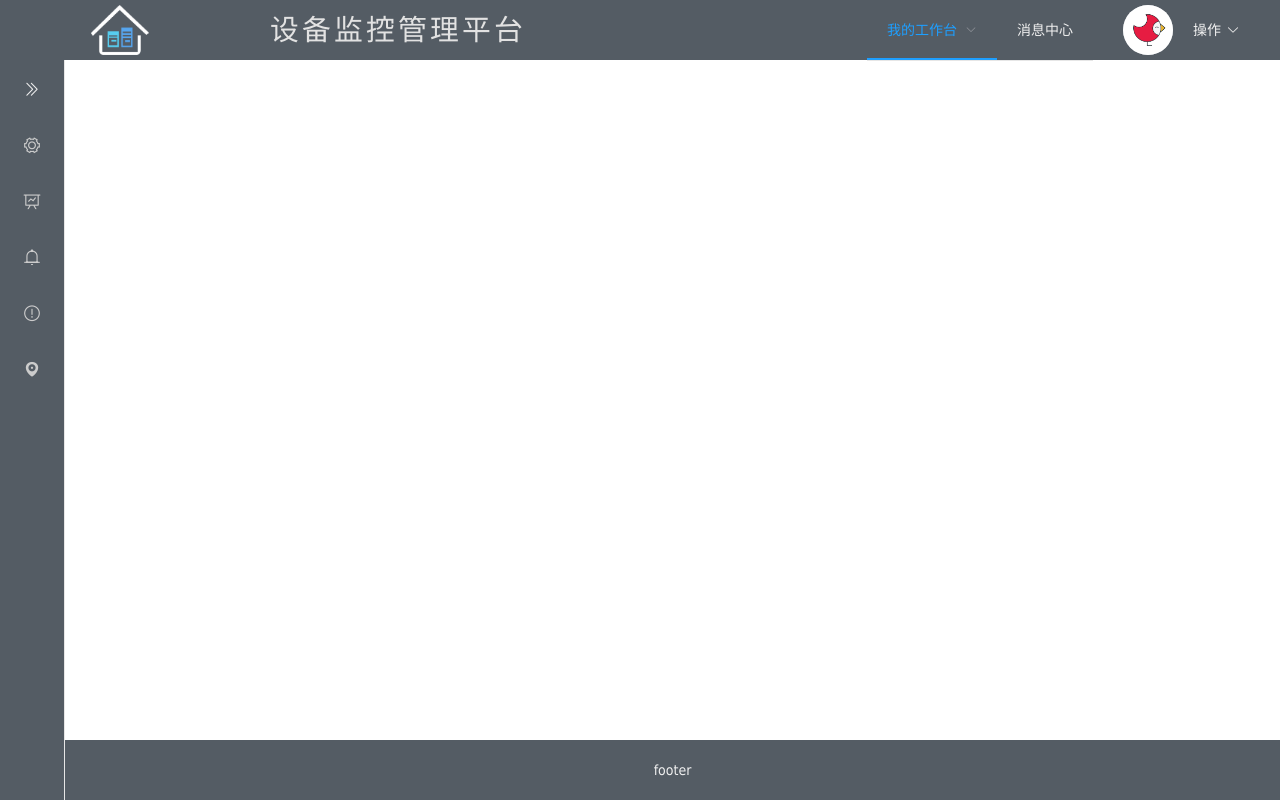
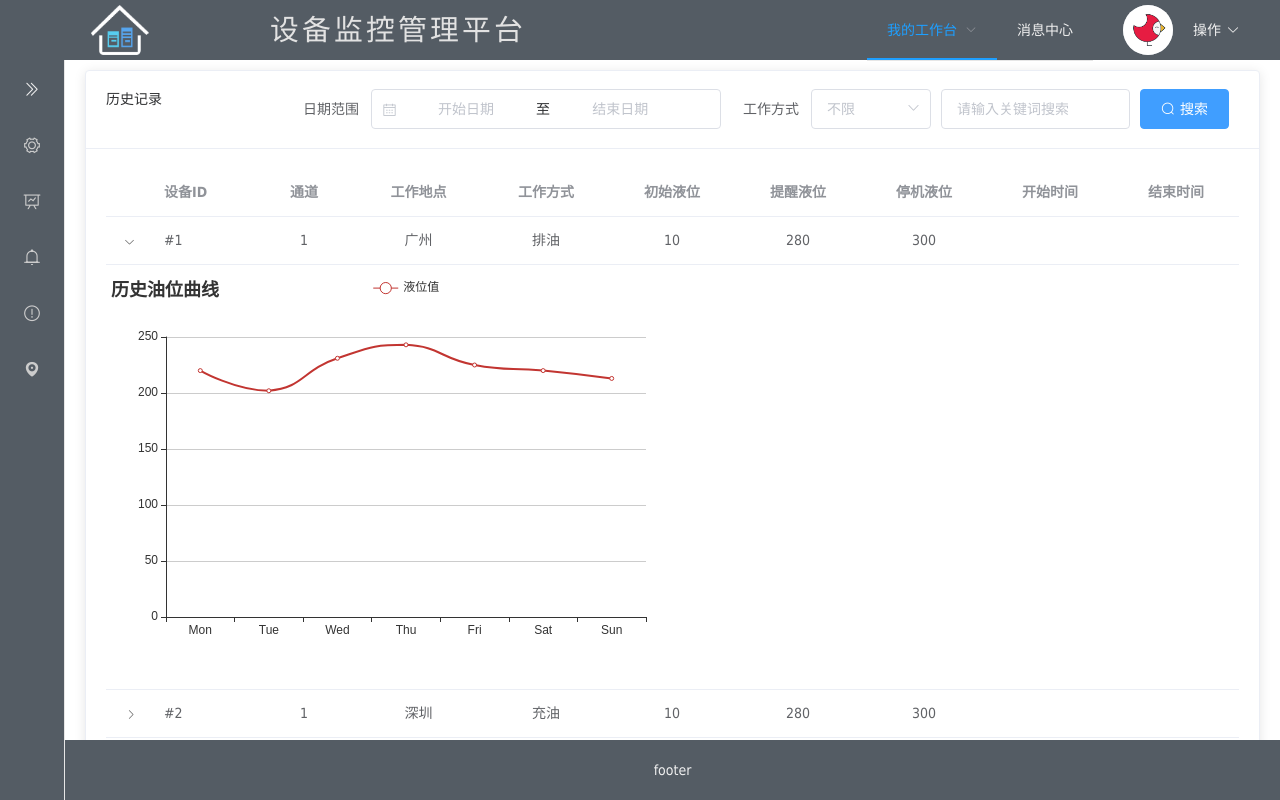
Before and after one commit to zylx/Vue-Element, a Vue app: page /dev/historyEvents in a window 1280 px wide. Built offline with nearby package versions, Linux system fonts and the light colour scheme.

Commit message:
完善手机配置页面，另编写历史记录页面，待完善

```diff
--- a/src/components/dev/Management.vue
+++ b/src/components/dev/Management.vue
@@ -22,11 +22,11 @@
             @click="$emit('devConfEdit', {index: scope.$index, row: scope.row})"
             style="margin-right: 5px;">编辑</el-button>
           <el-popconfirm
-            icon="el-icon-info"
-            iconColor="#e6a23c"
             title="确定要删除该配置吗？"
             confirmButtonText='确定'
             cancelButtonText='取消'
+            icon="el-icon-info"
+            iconColor="#e6a23c"
             @onConfirm="$emit('devConfDelete', {index: scope.$index, row: scope.row})"
           >
             <el-button
--- a/src/pages/AlarmConfig.vue
+++ b/src/pages/AlarmConfig.vue
@@ -3,7 +3,14 @@
     <el-card class="box-card">
       <div slot="header" class="clearfix">
         <span>手机配置</span>
-        <el-button @click="addPhone" type="success" size="small" style="float: right;">添加手机号</el-button>
+        <el-popover
+        placement="left"
+        title="提示"
+        trigger="manual"
+        content="最多可添加10个手机号码！"
+        v-model="popoverShow">
+        <el-button slot="reference" @click="addPhone" type="success" size="small" style="float: right;">添加手机号</el-button>
+      </el-popover>
       </div>
       <el-form :model="confForm" ref="confForm" inline label-width="100px">
         <div>
@@ -43,6 +50,7 @@
   export default {
     data() {
       return {
+        popoverShow: false,
         confForm: {
           phones: [{
             value: ''
@@ -54,7 +62,8 @@
       onSubmit(formName) {
         this.$refs[formName].validate((valid) => {
           if (valid) {
-            alert('submit!');
+            console.log(this.confForm.phones);
+            console.log(this.$refs[formName]);
           } else {
             console.log('error submit!!');
             return false;
@@ -71,20 +80,23 @@
         }
       },
       addPhone() {
-        this.confForm.phones.push({
-          value: '',
-          key: Date.now()
-        });
+        if(this.confForm.phones.length < 10){
+          this.confForm.phones.push({
+            value: '',
+            key: Date.now()
+          });
+          this.popoverShow = false;
+        } else {
+          this.popoverShow = !this.popoverShow;
+        }
       },
       validatePhone(rule, value, callback) {
-        console.log("validatePhone -> value", value)
         if (value === '') {
-          callback(new Error('手机号不能为空'));
+          callback(new Error('手机号不能为空！'));
         } else {
-          // if (this.phones.checkPass !== '') {
-          //   this.$refs.ruleForm.validateField('checkPass');
-          // }
-          callback();
+          if (!(/^[1][3,4,5,7,8,9][0-9]{9}$/.test(value))) {
+            callback(new Error('手机号格式不正确！'));
+          }
         }
       }
     }
--- a/src/pages/HistoryEvents.vue
+++ b/src/pages/HistoryEvents.vue
@@ -0,0 +1,169 @@
+<template>
+  <div>
+    <el-card>
+      <div slot="header" class="header">
+        <span>历史记录</span>
+        <el-form ref="searchForm" :model="searchForm" inline label-width="80px">
+          <el-form-item label="日期范围">
+            <el-date-picker
+              v-model="searchForm.dateValue"
+              type="daterange"
+              align="left"
+              unlink-panels
+              range-separator="至"
+              start-placeholder="开始日期"
+              end-placeholder="结束日期"
+              :picker-options="searchForm.pickerOptions">
+            </el-date-picker>
+          </el-form-item>
+          <el-form-item label="工作方式">
+            <el-select v-model="searchForm.workWay" placeholder="不限" style="width: 120px;">
+              <el-option label="不限" value=""></el-option>
+              <el-option label="充油" value="0"></el-option>
+              <el-option label="排油" value="1"></el-option>
+            </el-select>
+          </el-form-item>
+          <el-form-item>
+            <el-input v-model="searchForm.key" placeholder="请输入关键词搜索"></el-input>
+          </el-form-item>
+          <el-form-item>
+            <el-button type="primary" icon="el-icon-search">搜索</el-button>
+          </el-form-item>
+        </el-form>
+      </div>
+      <el-table
+        :data="tableData"
+        style="width: 100%"
+        row-key="devId"
+        :expand-row-keys="['#1']"
+      >
+        <el-table-column type="expand">
+          <template slot-scope="props">
+            <chart ref="chart" :options="chartOptions" :auto-resize="true"></chart>
+          </template>
+        </el-table-column>
+        <el-table-column prop="devId" label="设备ID" width="100"></el-table-column>
+        <el-table-column prop="channel" label="通道" width="100" align="center"></el-table-column>
+        <el-table-column prop="location" label="工作地点" align="center"></el-table-column>
+        <el-table-column prop="workWay" label="工作方式" align="center" :formatter="workWayFormat"></el-table-column>
+        <el-table-column prop="liquidValue" label="初始液位" align="center"></el-table-column>
+        <el-table-column prop="warnDistance" label="提醒液位" align="center"></el-table-column>
+        <el-table-column prop="stopDistance" label="停机液位" align="center"></el-table-column>
+        <el-table-column prop="remainTime" label="开始时间" align="center"></el-table-column>
+        <el-table-column prop="updateTime" label="结束时间" align="center"></el-table-column>
+      </el-table>
+    </el-card>
+  </div>
+</template>
+
+<script>
+export default {
+  name: "DevMgt",
+  data() {
+    return {
+      searchForm: {
+        key: '',
+        woekWay: '',
+        dateValue: '',
+        pickerOptions: {
+          shortcuts: [
+            this.setRangeDate('最近一周', 7),
+            this.setRangeDate('最近一个月', 30),
+            this.setRangeDate('最近两个月', 60),
+            this.setRangeDate('最近三个月', 90),
+            this.setRangeDate('最近半年', 183),
+            this.setRangeDate('最近一年', 366)
+          ]
+        }
+      },
+      tableData: [
+        {
+          devId: '#1',
+          channel: 1,
+          location: '广州',
+          workWay: 1,
+          liquidValue: 10,
+          jizhunDistance: 10,
+          liquidDistance: 200,
+          warnDistance: 280,
+          stopDistance: 300,
+          remainTime: '',
+          updateTime: ''
+        },
+        {
+          devId: '#2',
+          channel: 1,
+          location: '深圳',
+          workWay: 0,
+          liquidValue: 10,
+          jizhunDistance: 10,
+          liquidDistance: 200,
+          warnDistance: 280,
+          stopDistance: 300
+        }
+      ],
+      chartOptions: {}
+    };
+  },
+  mounted() {
+    this.getOptions()
+  },
+  methods: {
+    getOptions() {
+      this.chartOptions = {
+        title: {
+          text: "历史油位曲线"
+        },
+        tooltip: {},
+        legend: {
+          data: ["液位值"]
+        },
+        xAxis: {
+          type: "category",
+          data: ["Mon", "Tue", "Wed", "Thu", "Fri", "Sat", "Sun"]
+        },
+        yAxis: {
+          type: "value"
+        },
+        series: [
+          {
+            name: "液位值",
+            data: [220, 202, 231, 243, 225, 220, 213],
+            type: "line",
+            smooth: true
+          }
+        ]
+      }
+    },
+    workWayFormat(row, column) {
+      const workWay = ['充油', '排油'];
+      return workWay[row.workWay];
+    },
+    setRangeDate(title, days){
+      return {
+        text: title,
+        onClick(picker) {
+          const end = new Date();
+          const start = new Date();
+          start.setTime(start.getTime() - 3600 * 1000 * 24 * days);
+          picker.$emit('pick', [start, end]);
+        }
+      }
+    }
+  }
+};
+</script>
+
+<style lang="less" scoped>
+.el-card {
+  .header {
+    overflow: hidden;
+  }
+  .el-form {
+    float: right;
+    .el-form-item{
+      margin-bottom: 0;
+    }
+  }
+}
+</style>
```
